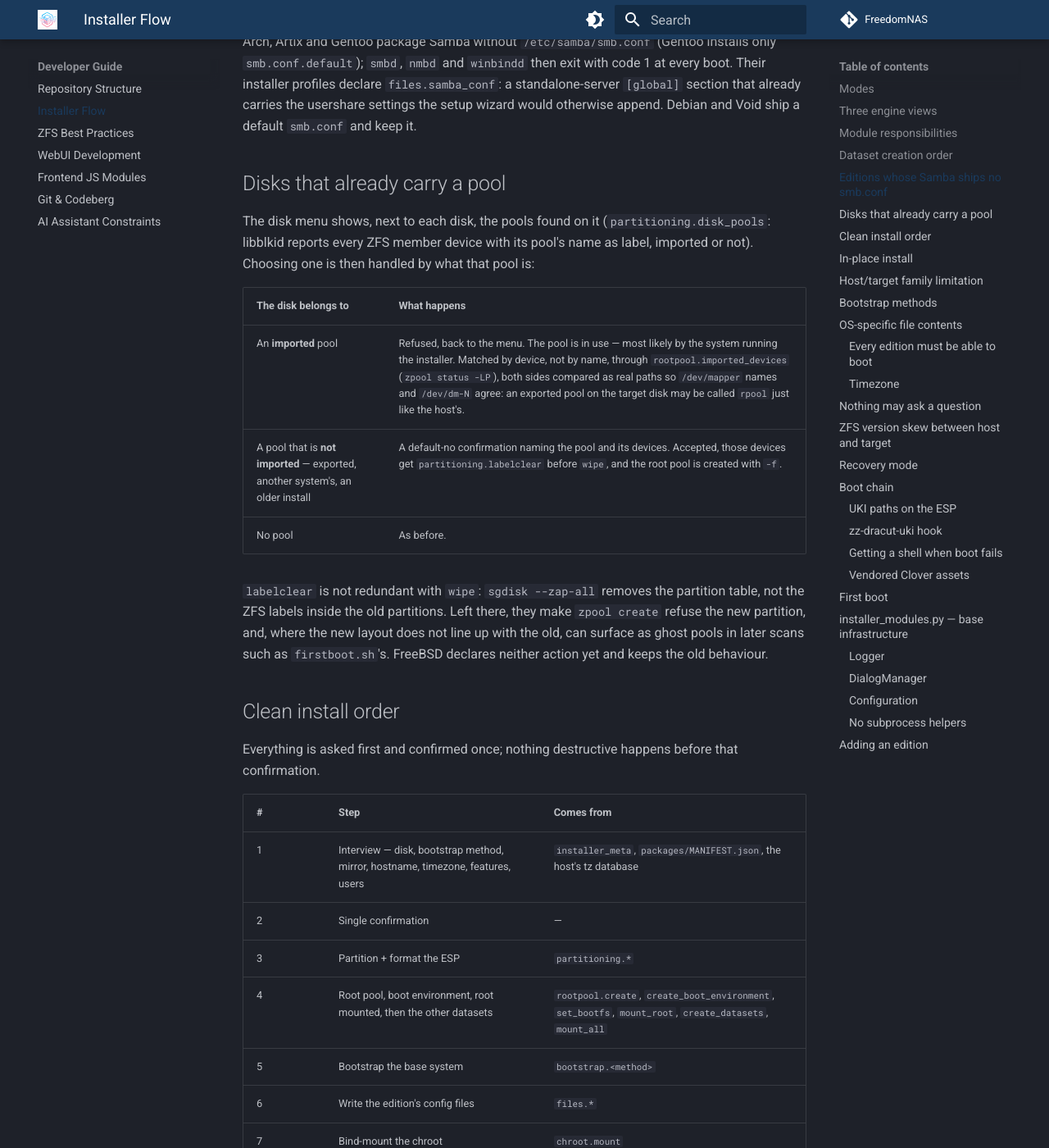
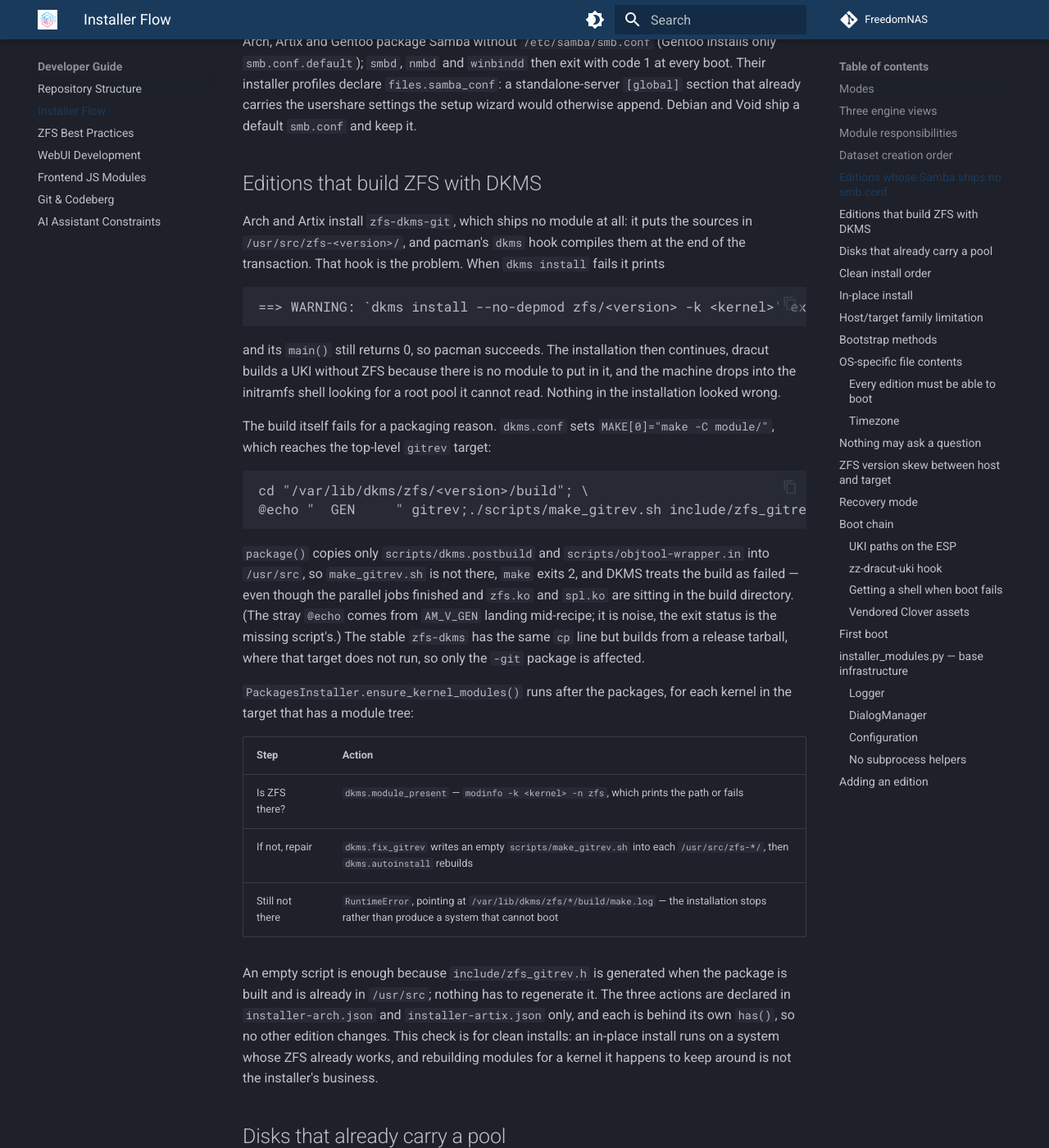
Before and after one commit to FreedomNAS/freedomnas-docs, an MkDocs documentation site: the page built from docs/developer/installer.md, in a window 1280 px wide and 1400 px high, scrolled down 2813 px. Shown: the whole window at 82% size. Built offline with MkDocs 1.6.1 and Material for MkDocs 9.7.7, drawn with Linux system fonts in a browser that asks for light colours; some of the changed text lies outside the part shown.

Commit message:
Document the zfs-dkms-git build failure and the installer's check

````diff
--- a/docs/developer/installer.md
+++ b/docs/developer/installer.md
@@ -93,6 +93,56 @@ with code 1 at every boot. Their installer profiles declare
 carries the usershare settings the setup wizard would otherwise append.
 Debian and Void ship a default `smb.conf` and keep it.
 
+## Editions that build ZFS with DKMS
+
+Arch and Artix install `zfs-dkms-git`, which ships no module at all: it puts
+the sources in `/usr/src/zfs-<version>/`, and pacman's `dkms` hook compiles
+them at the end of the transaction. That hook is the problem. When
+`dkms install` fails it prints
+
+```
+==> WARNING: `dkms install --no-depmod zfs/<version> -k <kernel>' exited 10
+```
+
+and its `main()` still returns 0, so pacman succeeds. The installation then
+continues, dracut builds a UKI without ZFS because there is no module to put
+in it, and the machine drops into the initramfs shell looking for a root pool
+it cannot read. Nothing in the installation looked wrong.
+
+The build itself fails for a packaging reason. `dkms.conf` sets
+`MAKE[0]="make -C module/"`, which reaches the top-level `gitrev` target:
+
+```
+cd "/var/lib/dkms/zfs/<version>/build"; \
+@echo "  GEN     " gitrev;./scripts/make_gitrev.sh include/zfs_gitrev.h
+```
+
+`package()` copies only `scripts/dkms.postbuild` and
+`scripts/objtool-wrapper.in` into `/usr/src`, so `make_gitrev.sh` is not
+there, `make` exits 2, and DKMS treats the build as failed — even though the
+parallel jobs finished and `zfs.ko` and `spl.ko` are sitting in the build
+directory. (The stray `@echo` comes from `AM_V_GEN` landing mid-recipe; it is
+noise, the exit status is the missing script's.) The stable `zfs-dkms` has
+the same `cp` line but builds from a release tarball, where that target does
+not run, so only the `-git` package is affected.
+
+`PackagesInstaller.ensure_kernel_modules()` runs after the packages, for each
+kernel in the target that has a module tree:
+
+| Step | Action |
+|------|--------|
+| Is ZFS there? | `dkms.module_present` — `modinfo -k <kernel> -n zfs`, which prints the path or fails |
+| If not, repair | `dkms.fix_gitrev` writes an empty `scripts/make_gitrev.sh` into each `/usr/src/zfs-*/`, then `dkms.autoinstall` rebuilds |
+| Still not there | `RuntimeError`, pointing at `/var/lib/dkms/zfs/*/build/make.log` — the installation stops rather than produce a system that cannot boot |
+
+An empty script is enough because `include/zfs_gitrev.h` is generated when
+the package is built and is already in `/usr/src`; nothing has to regenerate
+it. The three actions are declared in `installer-arch.json` and
+`installer-artix.json` only, and each is behind its own `has()`, so no other
+edition changes. This check is for clean installs: an in-place install runs
+on a system whose ZFS already works, and rebuilding modules for a kernel it
+happens to keep around is not the installer's business.
+
 ## Disks that already carry a pool
 
 The disk menu shows, next to each disk, the pools found on it
@@ -128,7 +178,7 @@ before that confirmation.
 | 6 | Write the edition's config files | `files.*` |
 | 7 | Bind-mount the chroot | `chroot.mount` |
 | 8 | Create users — **before** packages, so PAM/Samba find them | `users.*` |
-| 9 | Third-party repositories, packages, locales, service enablement | `packages/*.json`, `repositories.<category>`, `bootstrap.install_base`, `services.enable` |
+| 9 | Third-party repositories, packages, the ZFS module check, locales, service enablement | `packages/*.json`, `repositories.<category>`, `bootstrap.install_base`, `dkms.*`, `services.enable` |
 | 10 | core + profiles + webui, plus the first-boot hook | file I/O + `files.webui_cron` |
 | 11 | The root pool's `zpool.cache` in the target | `rootpool.cachefile_set`, `rootpool.cachefile_install` |
 | 12 | Boot chain | `bootloader.*` |
````
Also changed, not shown: docs/profiles/installer-profiles.md (+18 -0 lines).
